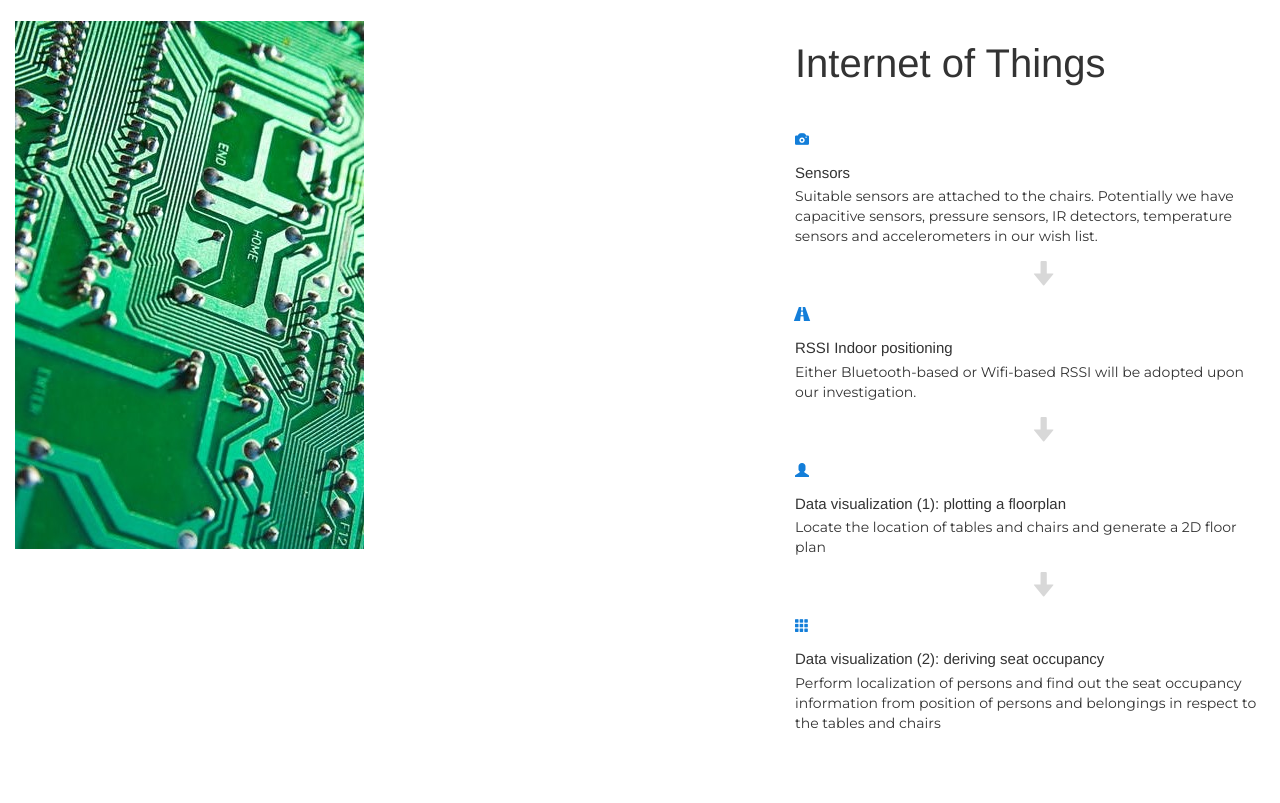
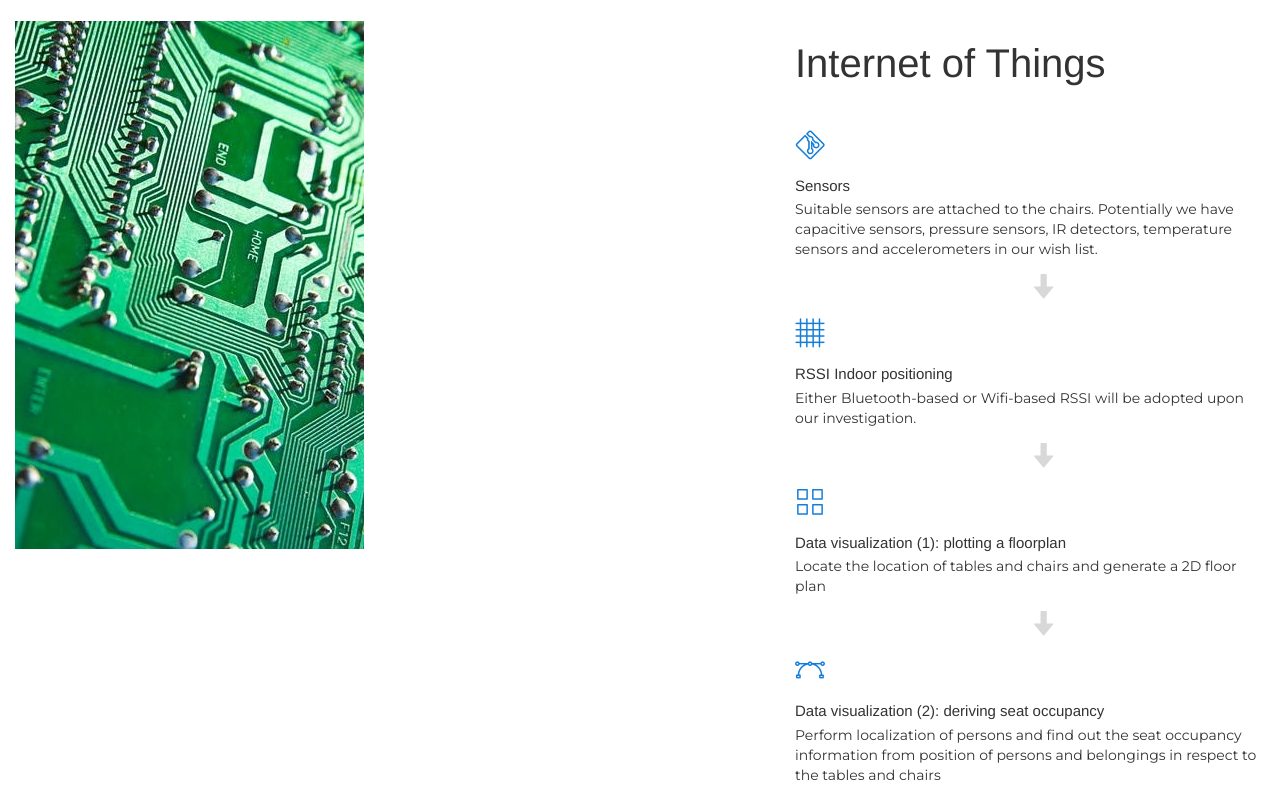
Before and after one commit to oliviaolivia700/vanilla, a plain HTML site: page index.html in a window 1280 px wide. Shown: the part 2160-2963 px from the top of the page. Drawn offline with nearby package versions, Linux system fonts and the light colour scheme; files whose address does not match are found by name.

Commit message:
change sensors icons
icons

```diff
--- a/index.html
+++ b/index.html
@@ -365,9 +365,7 @@
                   <div class="col-md-12 col-sm-6">
                     <div class="features-box wow fadeInLeft" data-wow-delay="0.3s">
                       <div class="features-icon">
-
-
-                        <span class="glyphicon glyphicon-camera" style="color:#137ED9"></span>
+                          <i class="lni-git"></i>
                       </div>
                       <div class="features-content">
                         <h4>
@@ -389,7 +387,7 @@
 
                     <div class="features-box wow fadeInLeft" data-wow-delay="0.9s">
                       <div class="features-icon">
-                       <span class="glyphicon glyphicon-road" style="color:#137ED9"></span>
+                          <i class="lni-grid-alt"></i>
                       </div>
                       <div class="features-content">
                         <h4>
@@ -415,7 +413,7 @@
 
                     <div class="features-box wow fadeInLeft" data-wow-delay="0.9s">
                       <div class="features-icon">
-                       <span class="glyphicon glyphicon-user" style="color:#137ED9"></span>
+                          <i class="lni-grid"></i>
                       </div>
                       <div class="features-content">
                         <h4>
@@ -442,7 +440,7 @@
 
                     <div class="features-box wow fadeInLeft" data-wow-delay="0.9s">
                       <div class="features-icon">
-                       <span class="glyphicon glyphicon-th" style="color:#137ED9"></span>
+                          <i class="lni-vector"></i>
                       </div>
                       <div class="features-content">
                         <h4>
```
